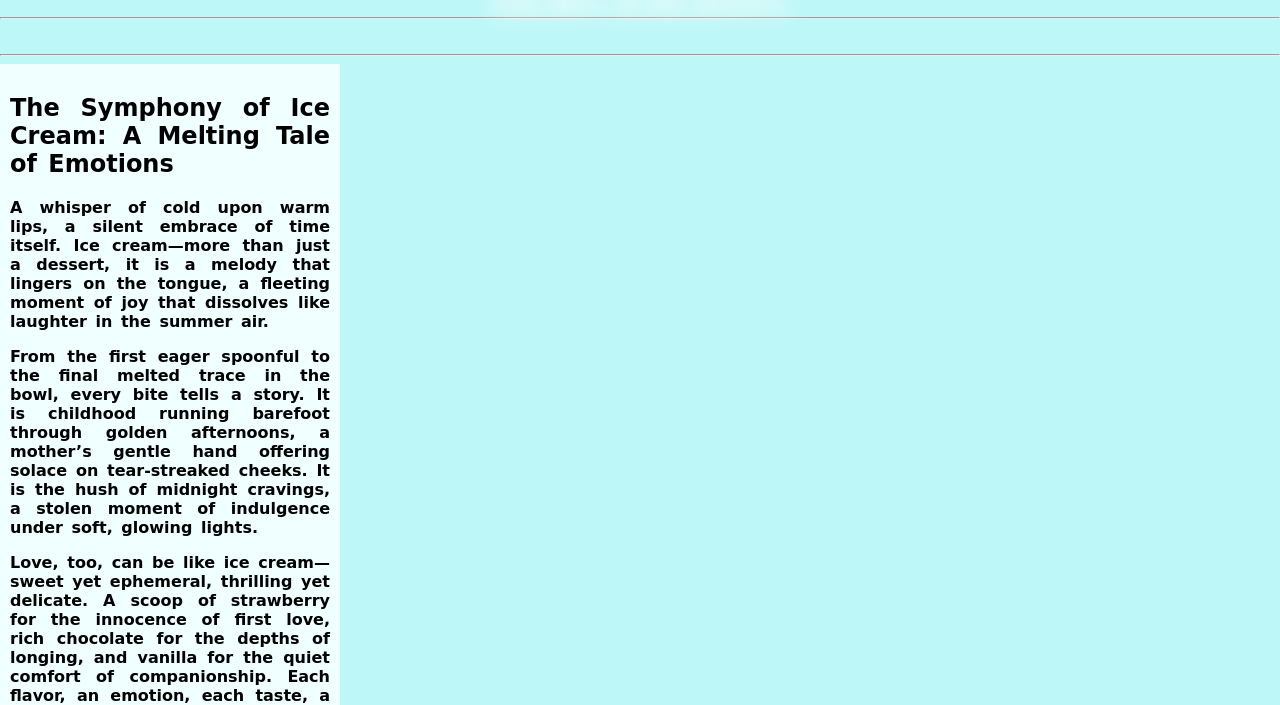
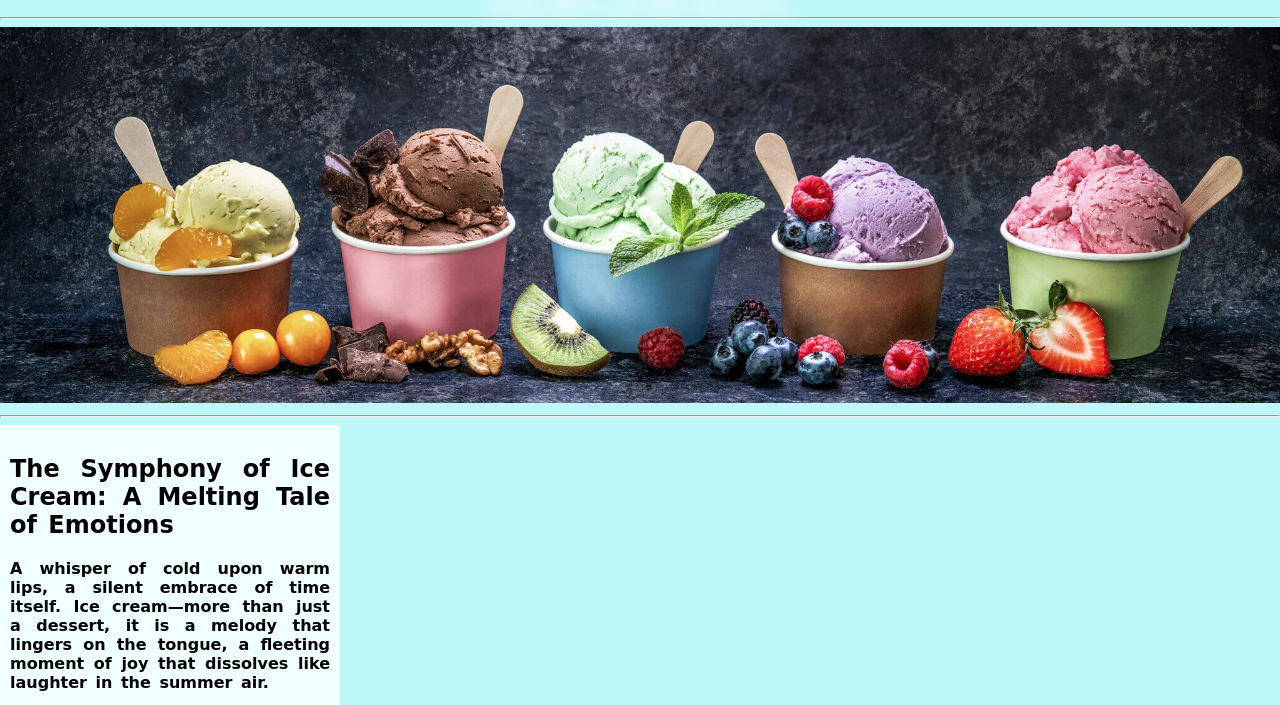
Before and after one commit to atulrwt23/go_live_html, a plain HTML site: page index.html in a window 1280 px wide. Shown: the part 112-817 px from the top of the page. Drawn offline with Linux system fonts and the light colour scheme.

Commit message:
image added

```diff
--- a/index.html
+++ b/index.html
@@ -23,11 +23,7 @@
     <main>
       <div>
         <hr />
-        <img
-          src="/Users/atulrawat/Downloads/icecreams.jpg"
-          width="100%"
-          alt=""
-        />
+        <img src="./public/icecreams.jpg" width="100%" alt="Ice cream image" />
         <hr />
       </div>
       <article
```
Also changed, not shown: public/icecreams.jpg (added).
